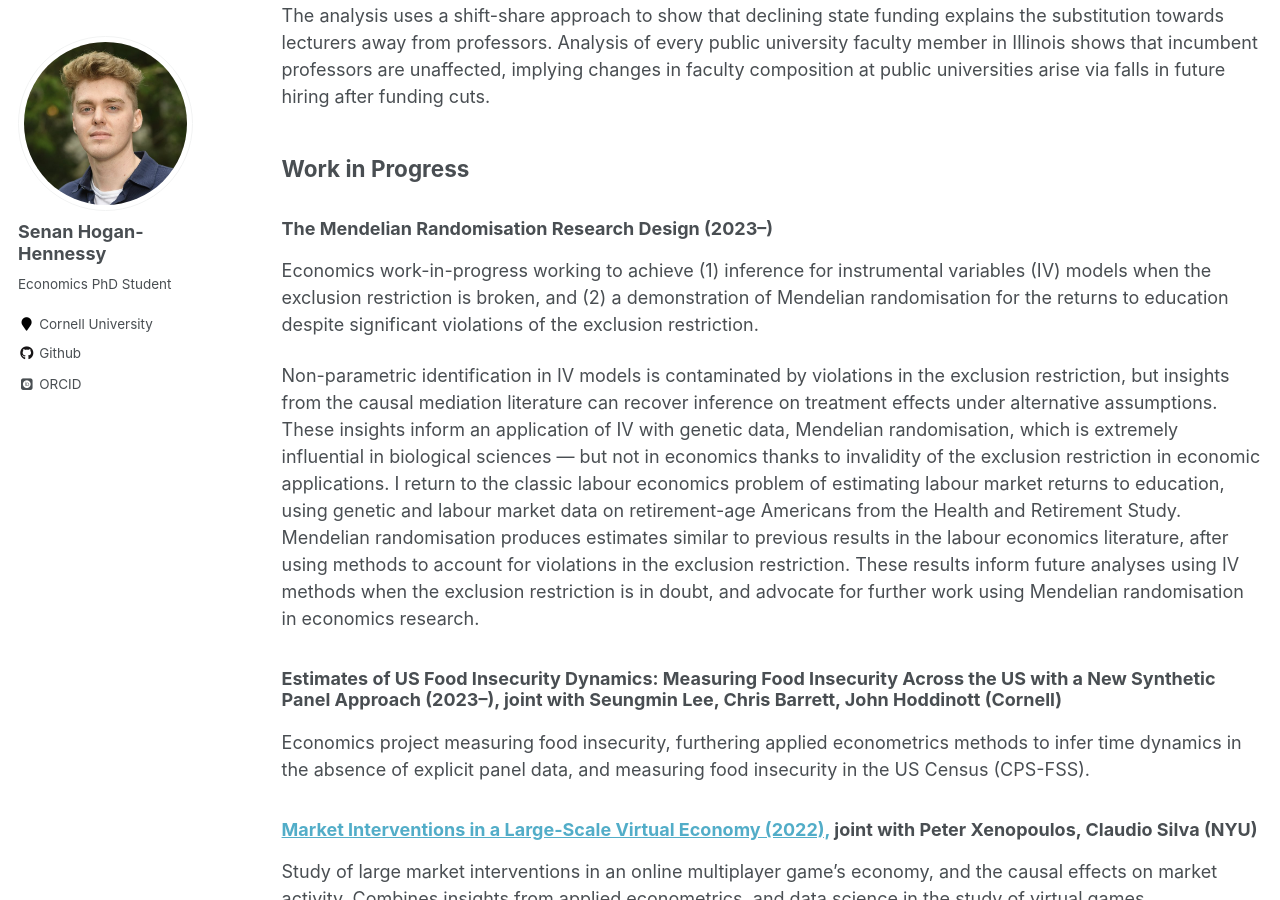
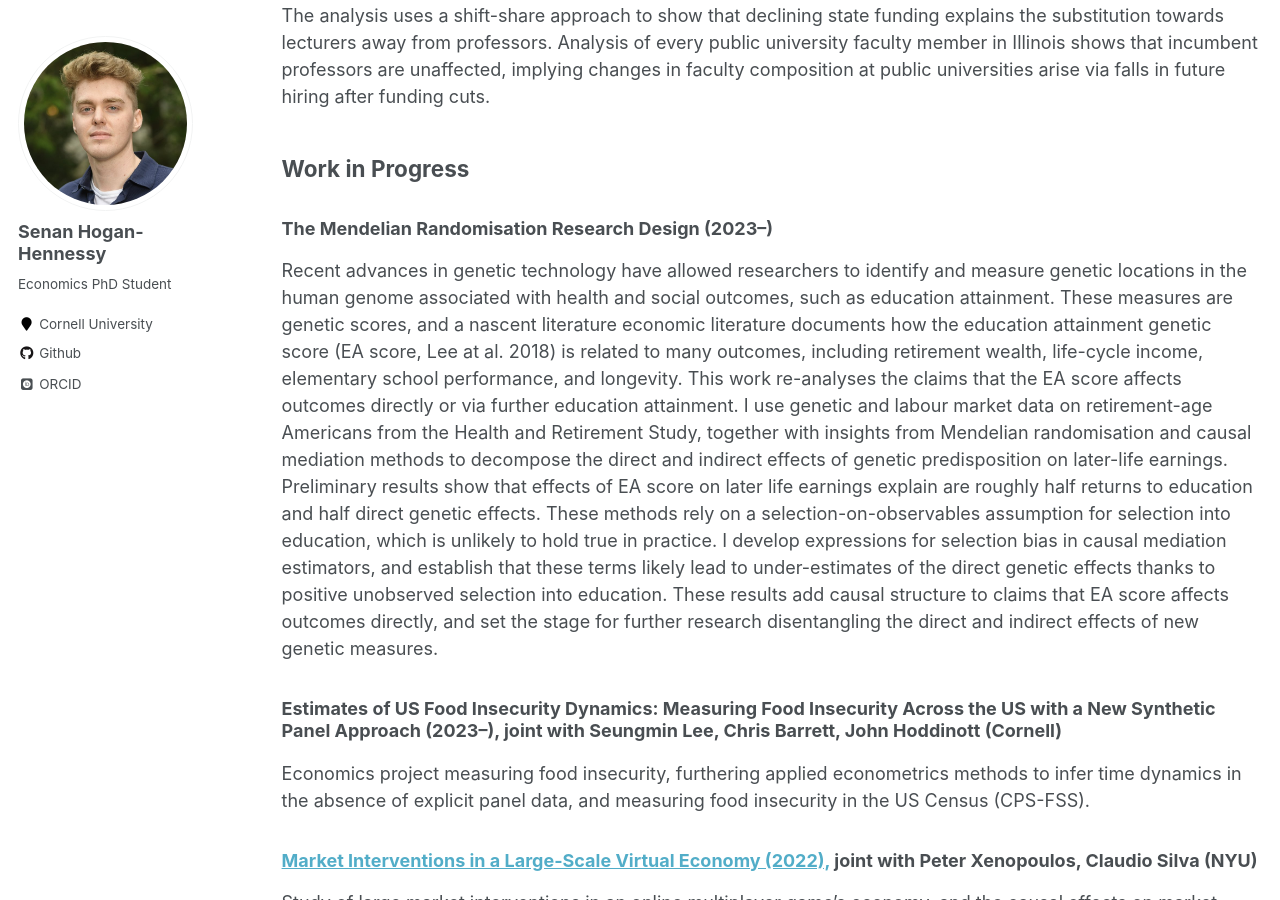
Before and after one commit to shoganhennessy/shoganhennessy.github.io, a Jekyll site: the page built from _pages/research.md, in a window 1280 px wide and 900 px high, scrolled down 571 px. Built offline with Jekyll 4.4.1, drawn with Linux system fonts in a browser that asks for light colours; some web fonts are replaced.

Commit message:
writing revisions.

```diff
--- a/_pages/research.md
+++ b/_pages/research.md
@@ -24,13 +24,14 @@ Analysis of every public university faculty member in Illinois shows that incumb
 
 ### The Mendelian Randomisation Research Design (2023--)
 
-Economics work-in-progress working to achieve (1) inference for instrumental variables (IV) models when the exclusion restriction is broken, and (2) a demonstration of Mendelian randomisation for the returns to education despite significant violations of the exclusion restriction.
-
-Non-parametric identification in IV models is contaminated by violations in the exclusion restriction, but insights from the causal mediation literature can recover inference on treatment effects under alternative assumptions.
-These insights inform an application of IV with genetic data, Mendelian randomisation, which is extremely influential in biological sciences --- but not in economics thanks to invalidity of the exclusion restriction in economic applications.
-I return to the classic labour economics problem of estimating labour market returns to education, using genetic and labour market data on retirement-age Americans from the Health and Retirement Study.
-Mendelian randomisation produces estimates similar to previous results in the labour economics literature, after using methods to account for violations in the exclusion restriction.
-These results inform future analyses using IV methods when the exclusion restriction is in doubt, and advocate for further work using Mendelian randomisation in economics research.
+Recent advances in genetic technology have allowed researchers to identify and measure genetic locations in the human genome associated with health and social outcomes, such as education attainment.
+These measures are genetic scores, and a nascent literature economic literature documents how the education attainment genetic score (EA score, Lee at al. 2018) is related to many outcomes, including retirement wealth, life-cycle income, elementary school performance, and longevity.
+This work re-analyses the claims that the EA score affects outcomes directly or via further education attainment.
+I use genetic and labour market data on retirement-age Americans from the Health and Retirement Study, together with insights from Mendelian randomisation and causal mediation methods to decompose the direct and indirect effects of genetic predisposition on later-life earnings.
+Preliminary results show that effects of EA score on later life earnings explain are roughly half returns to education and half direct genetic effects.
+These methods rely on a selection-on-observables assumption for selection into education, which is unlikely to hold true in practice.
+I develop expressions for selection bias in causal mediation estimators, and establish that these terms likely lead to under-estimates of the direct genetic effects thanks to positive unobserved selection into education.
+These results add causal structure to claims that EA score affects outcomes directly, and set the stage for further research disentangling the direct and indirect effects of new genetic measures.
 
 ### Estimates of US Food Insecurity Dynamics: Measuring Food Insecurity Across the US with a New Synthetic Panel Approach (2023--), joint with Seungmin Lee, Chris Barrett, John Hoddinott (Cornell)
 
```
Also changed, not shown: _pages/about.md (+6 -5 lines), images/presentation.jpg (deleted), 2 other files.
